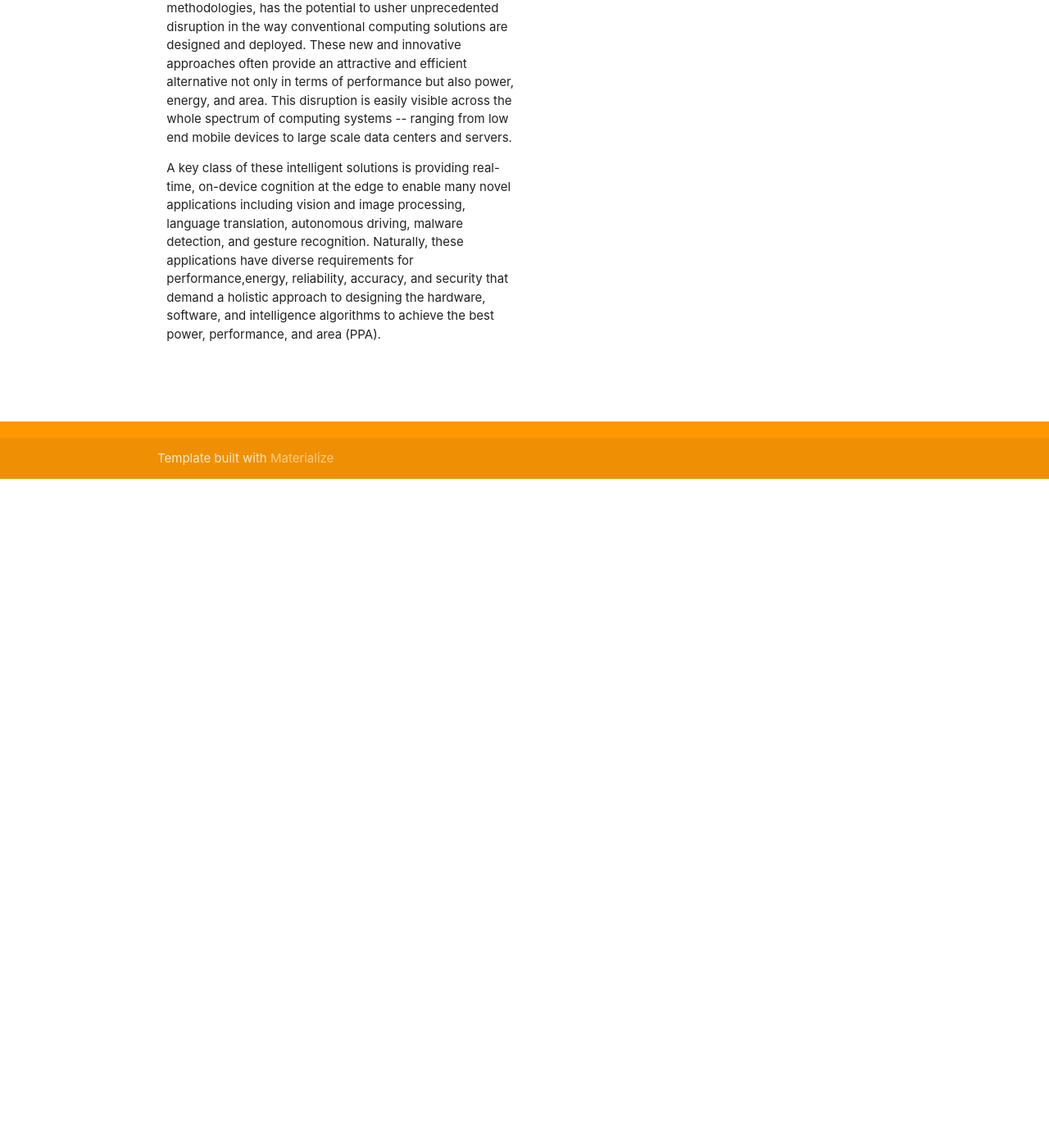
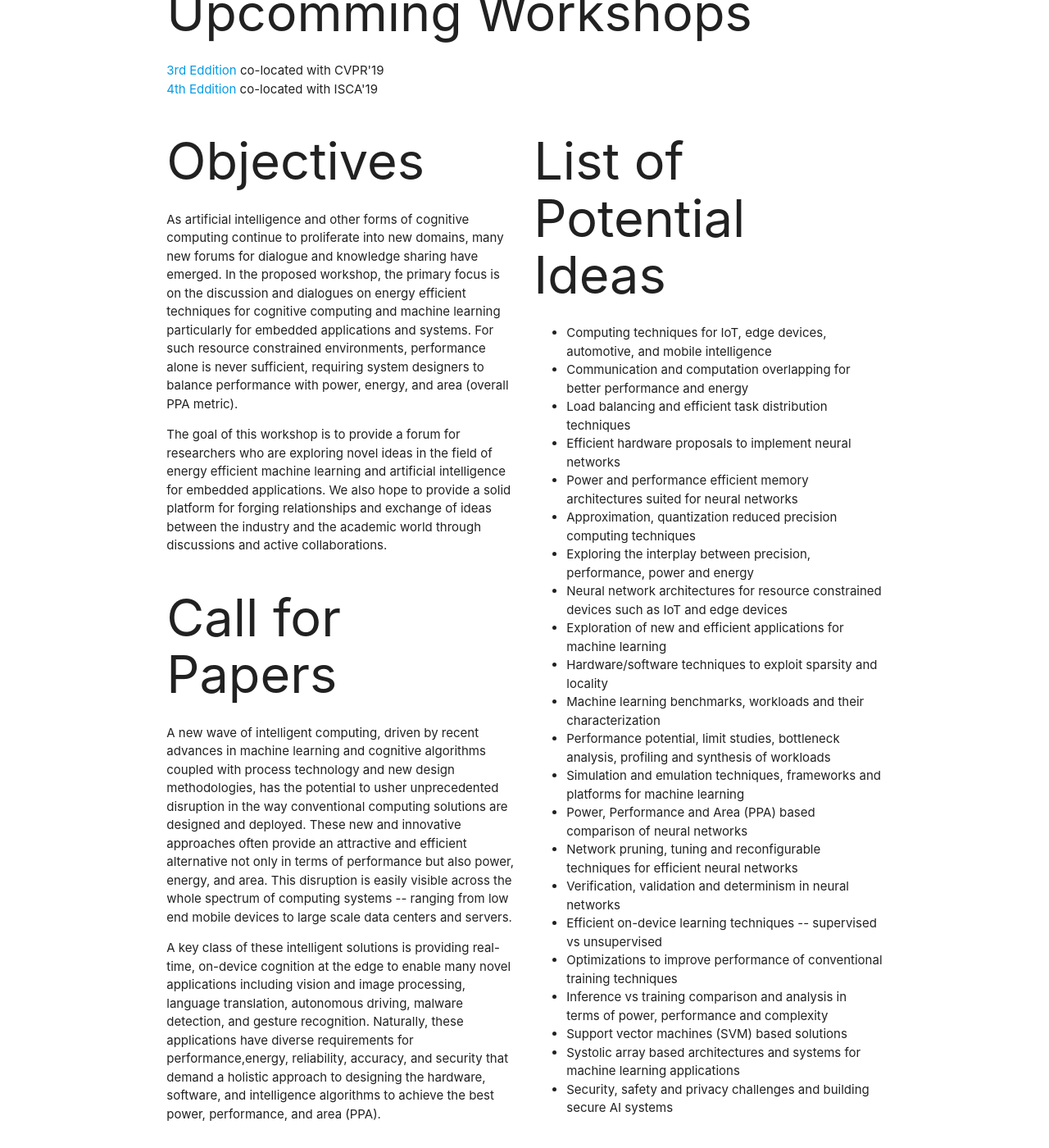
Before and after one commit to mgoldfar/emc2-web, a Jekyll site: the page built from index.html, in a window 1280 px wide and 1400 px high, scrolled down 1091 px. Shown: the whole window at 82% size. Built offline with Jekyll 4.4.1, drawn with Linux system fonts in a browser that asks for light colours; nearby versions of some CDN libraries; before the commit the page ends 1675 px from its top, so only the background shows below that; some of the changed text lies outside the part shown.

Commit message:
More updates with port current site to gh-pages.

```diff
--- a/_config.yml
+++ b/_config.yml
@@ -1,46 +1,13 @@
-# Welcome to Jekyll!
-#
-# This config file is meant for settings that affect your whole blog, values
-# which you are expected to set up once and rarely edit after that. If you find
-# yourself editing this file very often, consider using Jekyll's data files
-# feature for the data you need to update frequently.
-#
-# For technical reasons, this file is *NOT* reloaded automatically when you use
-# 'bundle exec jekyll serve'. If you change this file, please restart the server process.
-
 encoding: utf-8
 
 # Site settings
-# These are used to personalize your new site. If you look in the HTML files,
-# you will see them accessed via {{ site.title }}, {{ site.email }}, and so on.
-# You can create any custom variable you would like, and they will be accessible
-# in the templates via {{ site.myvariable }}.
-title: Your awesome title
-email: your-email@example.com
-description: >- # this means to ignore newlines until "baseurl:"
-  Write an awesome description for your new site here. You can edit this
-  line in _config.yml. It will appear in your document head meta (for
-  Google search results) and in your feed.xml site description.
+title: Workshop on Energy Efficent Machine Learning and Cognitive Computing for Embedded Applications
+short_title: EMC2
 baseurl: "" # the subpath of your site, e.g. /blog
 url: "" # the base hostname & protocol for your site, e.g. http://example.com
-twitter_username: jekyllrb
-github_username:  jekyll
 
 # Build settings
 markdown: kramdown
-#remote_theme: mgoldfar/emc2-theme@working
 plugins:
   - jekyll-feed
   - jekyll-remote-theme
-
-# Exclude from processing.
-# The following items will not be processed, by default. Create a custom list
-# to override the default setting.
-# exclude:
-#   - Gemfile
-#   - Gemfile.lock
-#   - node_modules
-#   - vendor/bundle/
-#   - vendor/cache/
-#   - vendor/gems/
-#   - vendor/ruby/
--- a/_includes/header.html
+++ b/_includes/header.html
@@ -3,23 +3,19 @@
 <head>
   <meta http-equiv="Content-Type" content="text/html; charset=UTF-8"/>
   <meta name="viewport" content="width=device-width, initial-scale=1, maximum-scale=1.0"/>
-  <title>Workshop on Energy Efficent Machine Learning and Cognitive Computing for Embedded Applications -- EMC2 </title>
+  <title>EMC^2: {{ site.title }}</title>
 
   <!-- CSS  -->
   <link href="https://fonts.googleapis.com/icon?family=Material+Icons" rel="stylesheet">
-  <!-- <link rel="stylesheet" href="https://cdnjs.cloudflare.com/ajax/libs/materialize/0.97.7/css/materialize.min.css"> -->
-
   <link rel="stylesheet" href="assets/css/materialize.min.css">
-
-  <meta name="viewport" content="width=device-width, initial-scale=1.0"/>
-
 </head>
 <body>
-  <nav class="light-blue lighten-1" role="navigation">
+  <nav class="blue-grey" role="navigation">
     <div class="nav-wrapper container">
 
       <a id="logo-container" href="#" class="brand-logo">
-        <img src="assets/images/logo-small.png" />
+        <!--<img src="assets/images/logo-small.png" />-->
+        EMC<sup>2</sup>
       </a>
 
       <ul class="right hide-on-med-and-down">
--- a/index.html
+++ b/index.html
@@ -2,6 +2,10 @@
 layout: default
 ---
 <div class="row">
+  <div class="col s12 center-align">
+    <h1>{{ site.title }}</h1>
+    <img src="assets/images/wordcloud.svg" />
+  </div>
   <div class="col s12">
     <h1>Upcomming Workshops</h1>
     <a href="#">3rd Eddition</a> co-located with CVPR'19<br/>
@@ -19,5 +23,29 @@
   </div>
   <div class="col s6">
     <h1>List of Potential Ideas</h1>
+    <ul class="browser-default">
+	   <li>Computing techniques for IoT, edge devices, automotive, and mobile intelligence</li>
+	   <li>Communication and computation overlapping for better performance and energy</li>
+	   <li>Load balancing and efficient task distribution techniques</li>
+	   <li>Efficient hardware proposals to implement neural networks</li>
+	   <li>Power and performance efficient memory architectures suited for neural networks</li>
+	   <li>Approximation, quantization reduced precision computing techniques</li>
+	   <li>Exploring the interplay between precision, performance, power and energy</li>
+	   <li>Neural network architectures for resource constrained devices such as IoT and edge devices</li>
+	   <li>Exploration of new and efficient applications for machine learning</li>
+	   <li>Hardware/software techniques to exploit sparsity and locality</li>
+	   <li>Machine learning benchmarks, workloads and their characterization</li>
+	   <li>Performance potential, limit studies, bottleneck analysis, profiling and synthesis of workloads</li>
+	   <li>Simulation and emulation techniques, frameworks and platforms for machine learning</li>
+	   <li>Power, Performance and Area (PPA) based comparison of neural networks</li>
+	   <li>Network pruning, tuning and reconfigurable techniques for efficient neural networks</li>
+	   <li>Verification, validation and determinism in neural networks</li>
+	   <li>Efficient on-device learning techniques -- supervised vs unsupervised</li>
+	   <li>Optimizations to improve performance of conventional training techniques</li>
+	   <li>Inference vs training comparison and analysis in terms of power, performance and complexity</li>
+	   <li>Support vector machines (SVM) based solutions</li>
+	   <li>Systolic array based architectures and systems for machine learning applications</li>
+	   <li>Security, safety and privacy challenges and building secure AI systems</li>
+    </ul>
   </div>
 </div>
```
Also changed, not shown: assets/images/wordcloud.svg (added).
